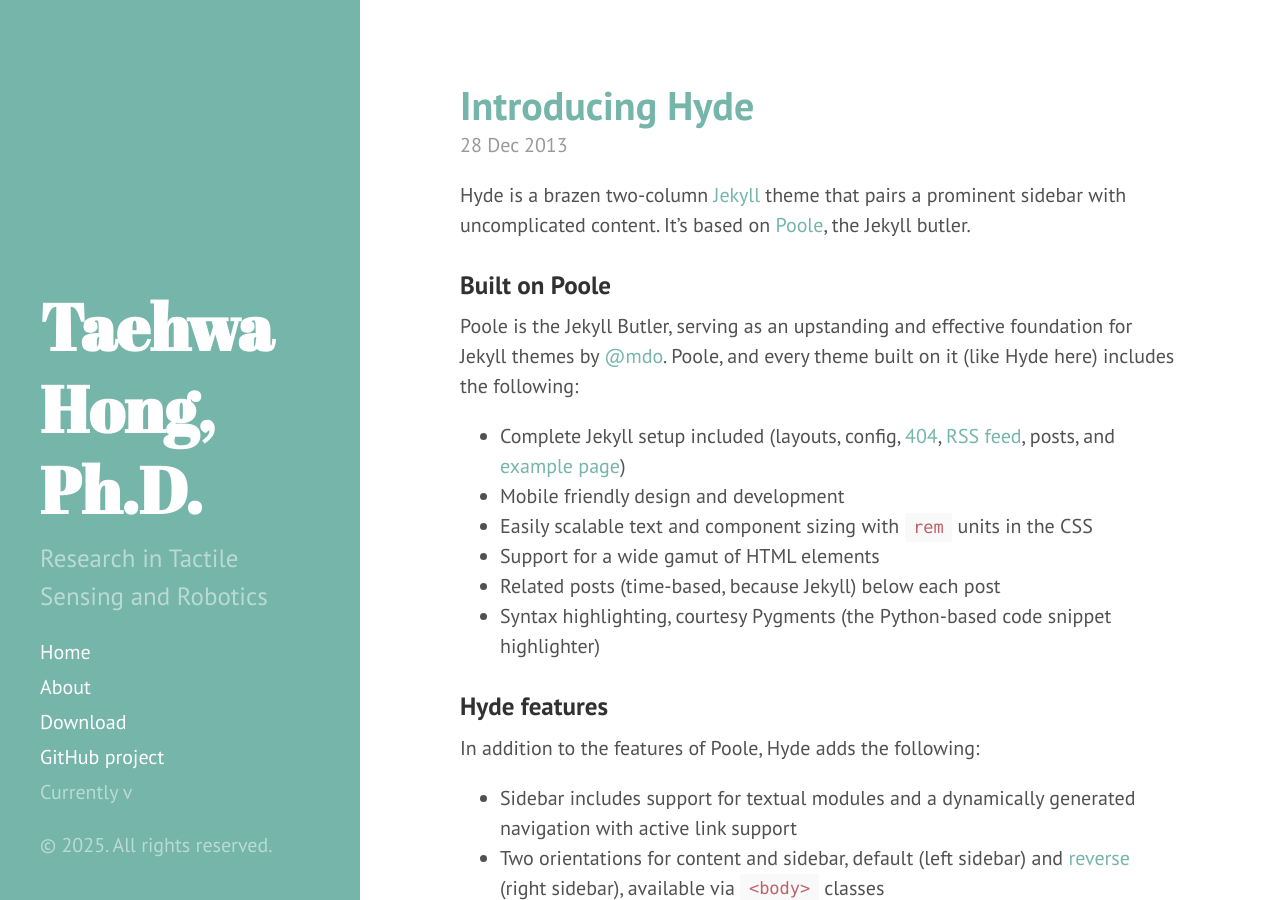
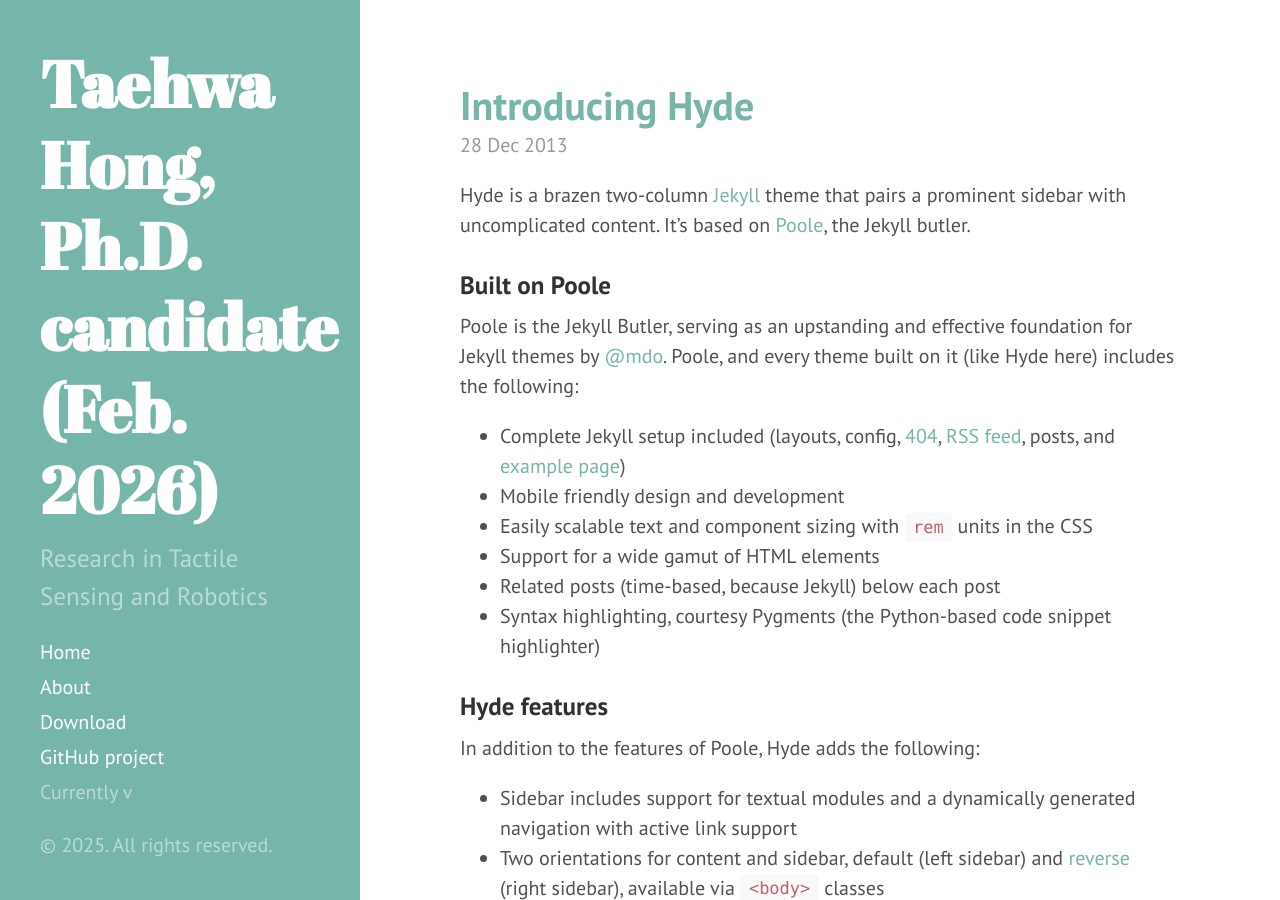
Before and after one commit to ndolphin-github/ndolphin-github.github.io, a Jekyll site: the page built from index.html, in a window 1280 px wide and 900 px high. Built offline with Jekyll 4.4.1, drawn with Linux system fonts in a browser that asks for light colours; the list of posts is cut into pages by our own code.

Commit message:
Update _config.yml

```diff
--- a/_config.yml
+++ b/_config.yml
@@ -1,5 +1,5 @@
 # Hyde theme configuration for Taehwa Hong
-title:          Taehwa Hong, Ph.D.
+title:          Taehwa Hong, Ph.D. candidate (Feb. 2026)
 description:    "Research in Tactile Sensing and Robotics"
 url:            https://ndolphin-github.github.io
 baseurl:        ""
```
